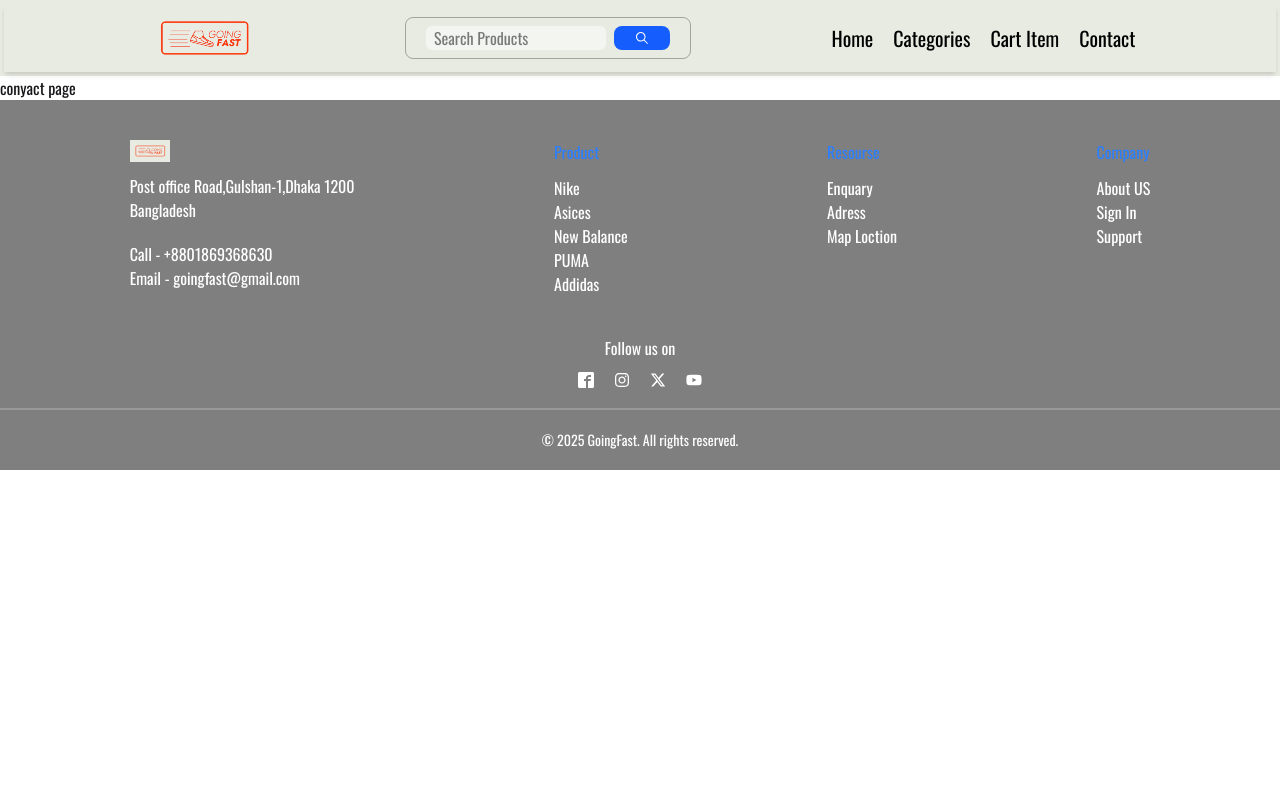
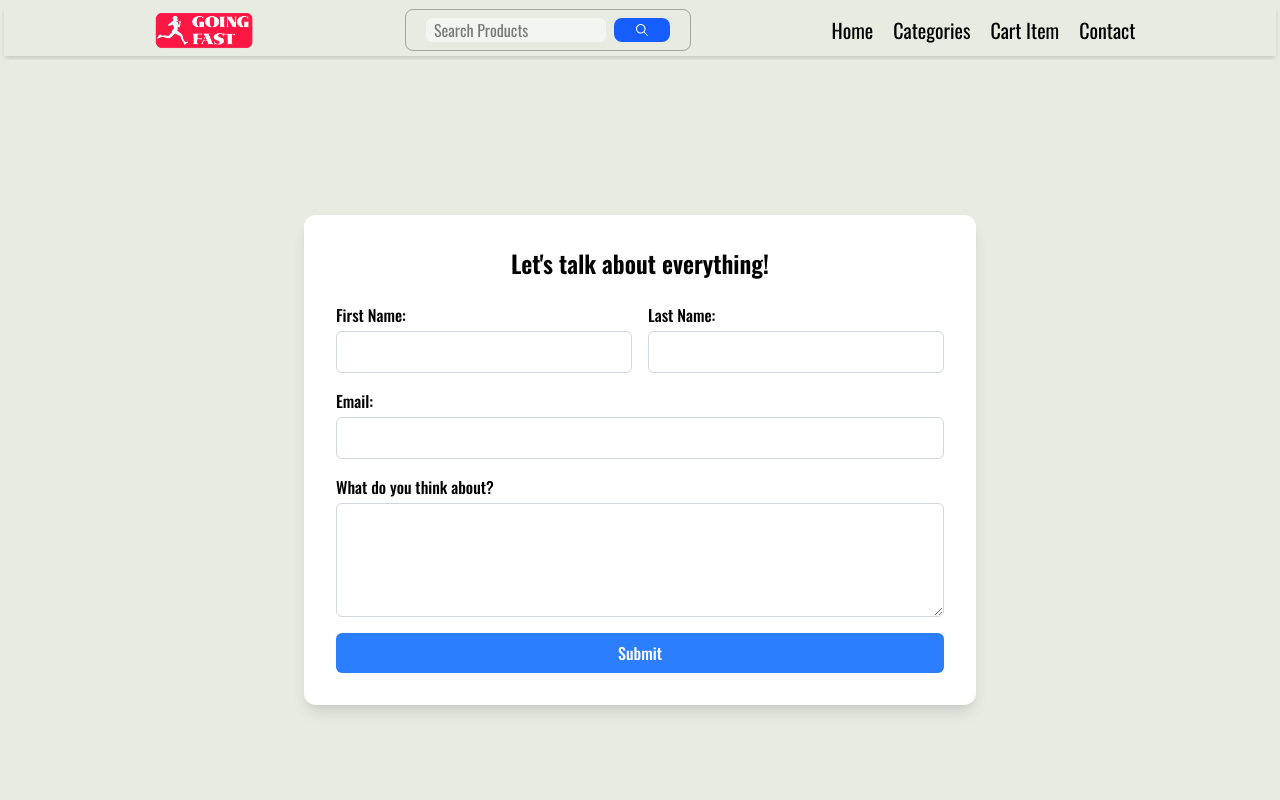
Before and after one commit to rakibulzain/Going_Fast-E-commerce, a React (Vite) app: page /contact in a window 1280 px wide. Shown: the top 800 px of the page. Built offline with nearby package versions, Linux system fonts and the light colour scheme.

Commit message:
Add contact Component

```diff
--- a/src/App.jsx
+++ b/src/App.jsx
@@ -1,14 +1,11 @@
 import './App.css'
 import Navbar from './Component/Page/Navbar.jsx'
-import Hero from './Component/Page/Hero.jsx'
-import Mens from './Component/Page/Feature.jsx'
 import Card from './Component/Page/Card.jsx'
-import Counter from './Component/Page/Counter.jsx'
-import Example from './Component/Page/Example.jsx'
 import Footer from './Component/Footer.jsx'
 import Feature from './Component/Page/Feature.jsx'
 import { BrowserRouter as Router, Route, Routes } from 'react-router'
 import Home from './Component/Page/Home.jsx'
+import Contact from './Component/Page/Contact.jsx'
 
 
 export default function App() {
@@ -19,7 +16,7 @@ export default function App() {
       <Routes>
         <Route path='/' element={<Home />} />
         <Route path='/categories' element={<div>catagorys Page</div>} />
-        <Route path='/contact' element={<div>conyact page</div>} />
+        <Route path='/contact' element={<Contact/>}/>
         <Route path='/deatils' element={<div>this is card deatils</div>} />
       </Routes>
       <Footer />
--- a/src/Component/Footer.jsx
+++ b/src/Component/Footer.jsx
@@ -10,7 +10,7 @@ export default function Footer() {
             <div className='flex justify-around items-start  text-white p-10 gap-5'>
                 <div className=''>
                     <div>
-                        <img className='w-10 mb-3' src="src/assets/logo.jpg" alt="logo" />
+                        <img className='w-20 mb-3' src="src/assets/logofornav.png" alt="logo" />
                     </div>
                     <p>Post office Road,Gulshan-1,Dhaka 1200</p>
                     <p className='mb-5'>Bangladesh</p>
--- /dev/null
+++ b/src/Component/Page/Contact.jsx
@@ -0,0 +1,73 @@
+import React from 'react'
+
+export default function Contact() {
+    return (
+        <div className="min-h-screen bg-[#e8ebe2] flex items-center justify-center">
+            <div className="bg-white text-black rounded-xl shadow-lg p-8 w-full max-w-2xl">
+                <h1 className="text-2xl font-semibold text-center mb-6">
+                    Let's talk about everything!
+                </h1>
+
+                <form className="space-y-4">
+                    {/* Name Fields */}
+                    <div className="grid grid-cols-1 sm:grid-cols-2 gap-4">
+                        <div className="flex flex-col">
+                            <label htmlFor="firstname" className="font-medium mb-1">
+                                First Name:
+                            </label>
+                            <input
+                                type="text"
+                                id="firstname"
+                                className="p-2 border border-gray-300 rounded-md focus:outline-none focus:ring-2 focus:ring-blue-400"
+                            />
+                        </div>
+
+                        <div className="flex flex-col">
+                            <label htmlFor="lastname" className="font-medium mb-1">
+                                Last Name:
+                            </label>
+                            <input
+                                type="text"
+                                id="lastname"
+                                className="p-2 border border-gray-300 rounded-md focus:outline-none focus:ring-2 focus:ring-blue-400"
+                            />
+                        </div>
+                    </div>
+
+                    {/* Email */}
+                    <div className="flex flex-col">
+                        <label htmlFor="email" className="font-medium mb-1">
+                            Email:
+                        </label>
+                        <input
+                            type="email"
+                            id="email"
+                            className="p-2 border border-gray-300 rounded-md focus:outline-none focus:ring-2 focus:ring-blue-400"
+                        />
+                    </div>
+
+                    {/* Message */}
+                    <div className="flex flex-col">
+                        <label htmlFor="message" className="font-medium mb-1">
+                            What do you think about?
+                        </label>
+                        <textarea
+                            id="message"
+                            rows="4"
+                            className="p-2 border border-gray-300 rounded-md focus:outline-none focus:ring-2 focus:ring-blue-400"
+                        ></textarea>
+                    </div>
+
+                    {/* Submit Button */}
+                    <button
+                        type="submit"
+                        className="w-full bg-blue-500 text-white font-medium py-2 rounded-md hover:bg-blue-600 transition duration-300"
+                    >
+                        Submit
+                    </button>
+                </form>
+            </div>
+        </div>
+
+    )
+}
--- a/src/Component/Page/Counter.jsx
+++ /dev/null
@@ -1,16 +0,0 @@
-import  { useState } from 'react'
-
-export default function Counter() {
-    const [count, setCount] = useState(0);
-    const resetCount = () => {
-        setCount(0);
-    }
-  return (
-    <div className='flex gap-20'>
-        <p>Count : {count}</p>
-        <button onClick={()=> setCount(count + 1)}> Add </button>
-        <button onClick={()=> setCount(resetCount)}> Reset</button>
-
-    </div>
-  )
-}
--- a/src/Component/Page/Example.jsx
+++ /dev/null
@@ -1,39 +0,0 @@
-import { useEffect, useState } from "react";
-
-function Example() {
-  const [users, setUsers] = useState([]);
-  const [loading, setLoading] = useState(true);
-
-  // useEffect: component লোড হলে একবার চালু হবে
-  useEffect(() => {
-    fetch("https://jsonplaceholder.typicode.com/users")
-      .then(res => res.json())
-      .then(data => {setUsers(data);
-        setLoading(false);
-      })
-      .catch(() => setLoading(false));
-  }, []); // খালি array → শুধু একবার চলবে
-
-  console.log(users);
-
-  return (
-    <div className="p-6 text-center">
-      <h1 className="text-2xl font-bold mb-4">👤 User List</h1>
-
-      {loading ? (
-        <p>⏳ Loading...</p>
-      ) : (
-        <div className="grid gap-4 md:grid-cols-3">
-          {users.map(user => (
-            <div key={user.id} className="bg-base-200 p-4 rounded-xl shadow">
-              <h2 className="text-lg font-semibold">{user.name}</h2>
-              <p className="text-sm text-gray-600">{user.email}</p>
-            </div>
-          ))}
-        </div>
-      )}
-    </div>
-  );
-}
-
-export default Example;
--- a/src/Component/Page/Home.jsx
+++ b/src/Component/Page/Home.jsx
@@ -1,7 +1,6 @@
 import React from 'react'
 import Hero from './Hero'
 import Navbar from './Navbar'
-import { Outlet } from 'react-router'
 import Footer from '../Footer'
 import Feature from './Feature'
 
--- a/src/Component/Page/Navbar.jsx
+++ b/src/Component/Page/Navbar.jsx
@@ -3,6 +3,7 @@ import { IoIosSearch } from "react-icons/io";
 import { IoMenu } from "react-icons/io5";
 import { RxCross2 } from "react-icons/rx";
 import { Link } from "react-router";
+import Contact from "./Contact";
 
 export default function Navbar() {
 
@@ -14,7 +15,7 @@ export default function Navbar() {
 
         <nav className="flex justify-evenly items-center text-black shadow-md">
           <div className="flex justify-between items-center ">
-            <img className='w-30' src="src/assets/logo.jpg" alt="" />
+            <img className='w-30' src="src/assets/logofornav.png" alt="" />
           </div>
 
           <div className='px-5 py-2 flex justify-end items-center border border-black/30 rounded-lg'>
```
Also changed, not shown: src/Component/Page/Footer.jsx (deleted), src/assets/contact.jpg (added), src/assets/logofornav.png (added).
